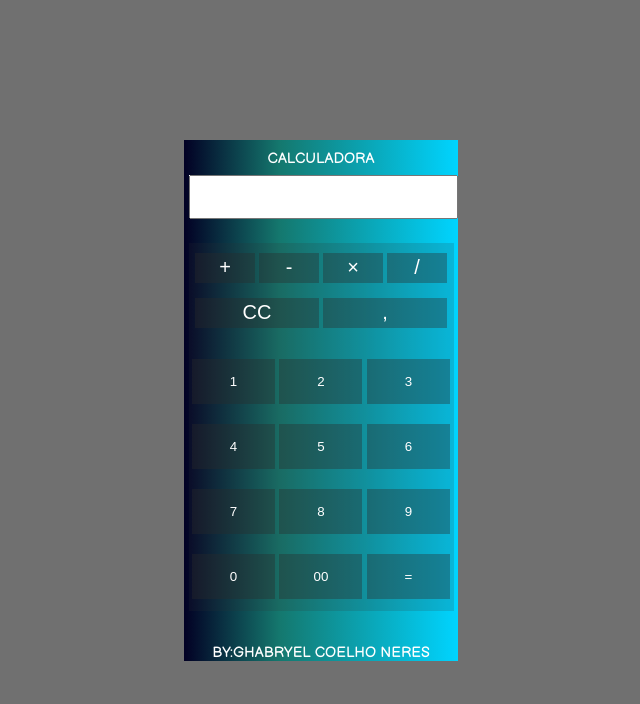
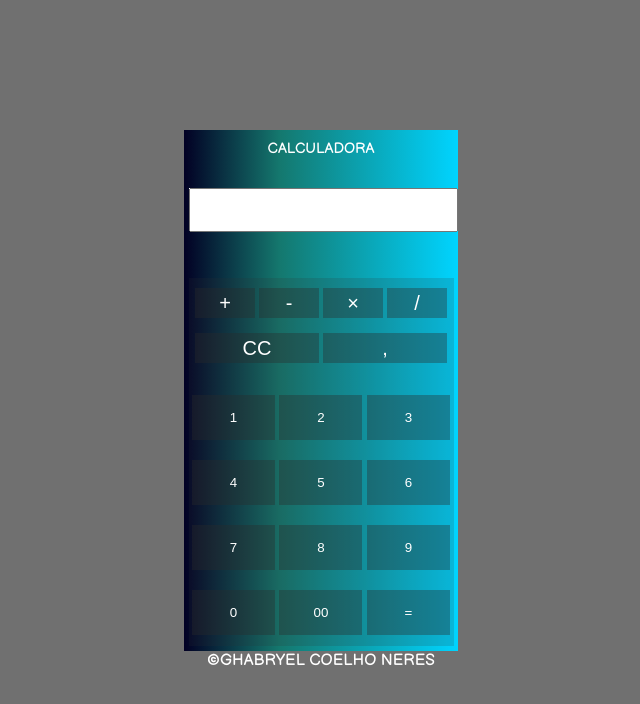
Before and after one commit to Ghabryel-hub/CALCULADORA-JS, a plain HTML site: page calculadora_1.4_final/index.html in a window 1280 px wide. Shown: the whole page, without its empty margins (319-959 px from the left). Drawn offline with Linux system fonts and the light colour scheme.

Commit message:
detalhes
detalhes

```diff
--- a/calculadora_1.4_final/index.html
+++ b/calculadora_1.4_final/index.html
@@ -41,8 +41,8 @@
                 </div>
             </div>
         </div>
-        <p>BY:GHABRYEL COELHO NERES</p>
     </div>
+    <div><p>&copy;GHABRYEL COELHO NERES</p></div>
     <script src="main.js"></script>
 </body>
 </html>
--- a/calculadora_1.4_final/main.css
+++ b/calculadora_1.4_final/main.css
@@ -7,11 +7,14 @@
 
 body{
     display: flex;
+    flex-direction: column;
     justify-content: center;
     align-items: center;
     width: 100%;
     height: 100vh;
     background-color: rgba(0, 0, 0, 0.562);
+    font-family: 'Balsamiq Sans', cursive;
+    color: #fff ;
 }
 .conteiner{
     display: flex;
@@ -128,5 +131,6 @@ body{
     width: 265px;
     height: 40px;
     text-align: end;
-
+    font-family: 'Balsamiq Sans', cursive;
+    font-size: 15pt;
 }
```
